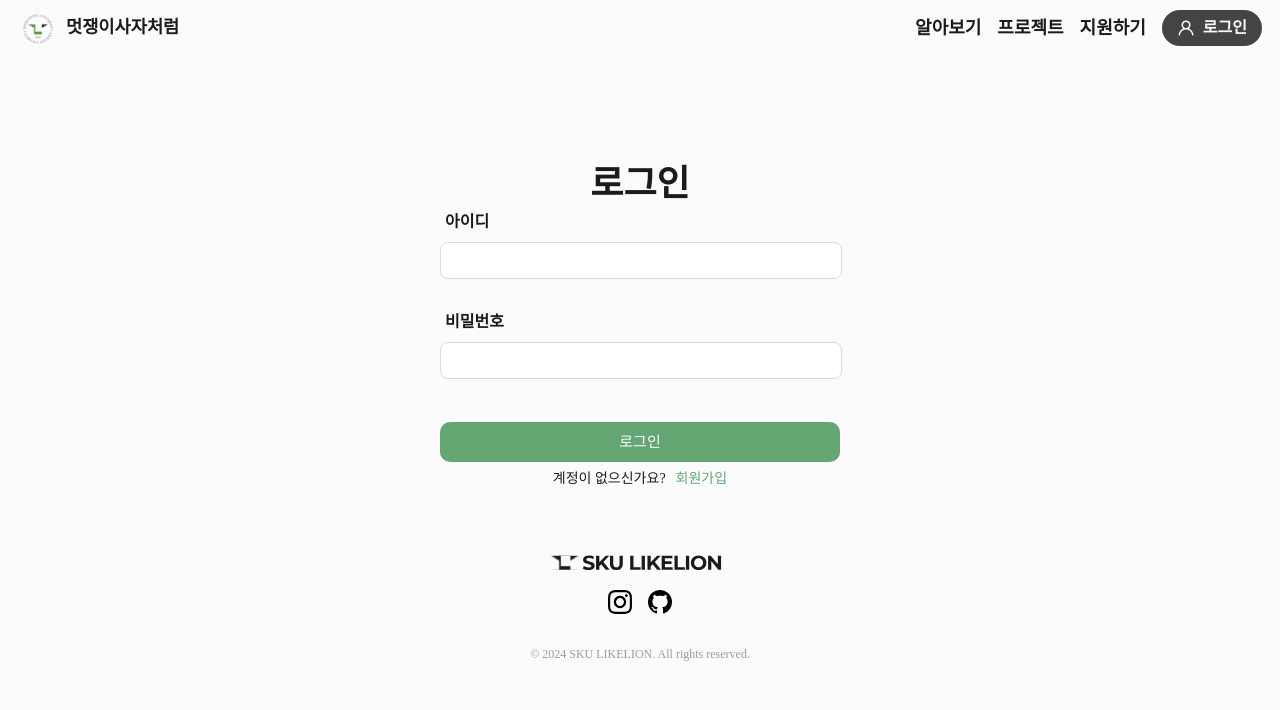
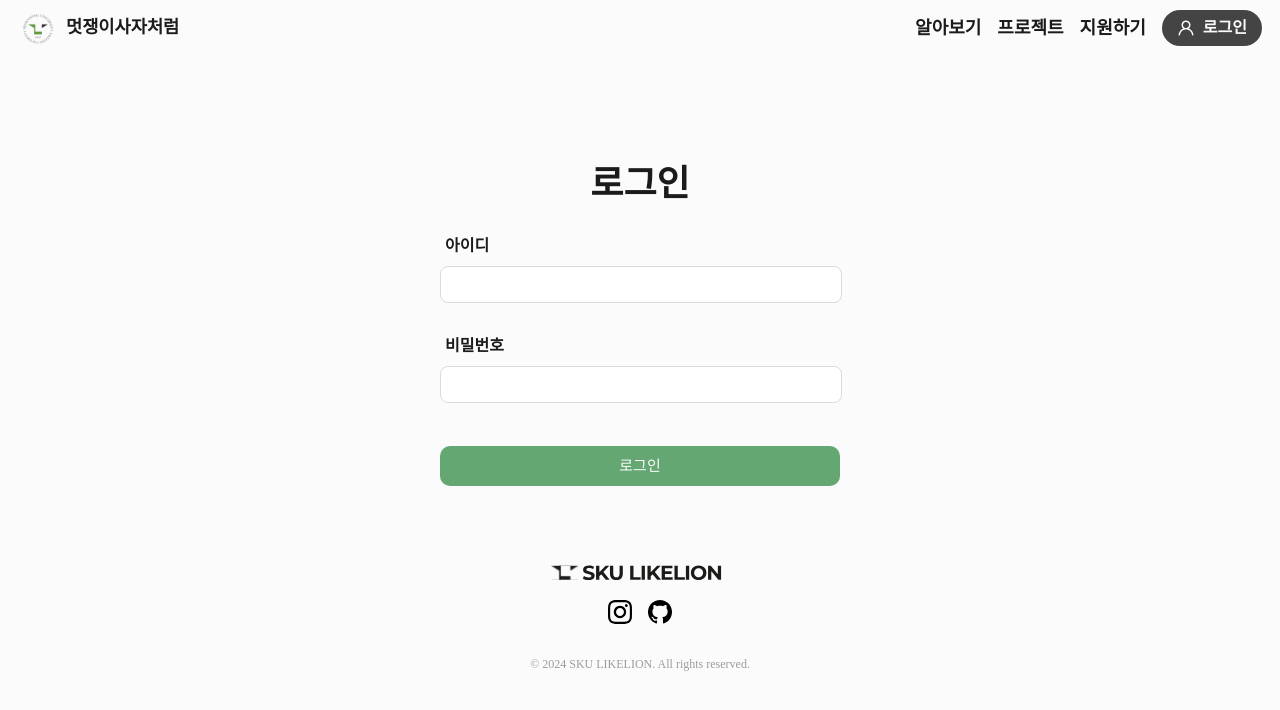
Before and after one commit to LikeLion-SKU/likelion-homepage-fe, a React (Vite) app: page /login in a window 1280 px wide. Shown: the top 710 px of the page. Built offline with nearby package versions, Linux system fonts and the light colour scheme; no server answers; a web font is replaced by a local one.

Commit message:
♻️Refactor: LoginFormContainer 작성/ LoginPage 재작성/ LoginForm__title mb 3vh 추가

```diff
--- a/src/components/login/LoginForm.module.css
+++ b/src/components/login/LoginForm.module.css
@@ -9,6 +9,7 @@
 
 .login-form__title {
   color: var(--main-text-color);
+  margin-bottom: 3vh;
   font-size: 3.6rem;
   font-weight: 750;
 }
--- /dev/null
+++ b/src/components/login/LoginFormContainer.jsx
@@ -0,0 +1,5 @@
+import styles from './LoginFormContainer.module.css';
+
+export default function LoginFormContainer({ children }) {
+  return <div className={styles['container']}>{children}</div>;
+}
--- /dev/null
+++ b/src/components/login/LoginFormContainer.module.css
@@ -0,0 +1,11 @@
+.container {
+  text-align: center;
+  height: 100%;
+  margin-top: 5vh;
+  margin-bottom: 3vh;
+  padding-bottom: 3vh;
+  display: flex;
+  flex-direction: column;
+  align-items: center;
+  width: 100%;
+}
--- a/src/pages/LoginPage.jsx
+++ b/src/pages/LoginPage.jsx
@@ -1,10 +1,10 @@
-import React from 'react';
-import LoginSection from '@components/login/LoginSection';
+import LoginFormContainer from '@/components/login/LoginFormContainer';
+import LoginForm from '@/components/login/LoginForm';
 
 export default function LoginPage() {
   return (
-    <>
-      <LoginSection />
-    </>
+    <LoginFormContainer>
+      <LoginForm />
+    </LoginFormContainer>
   );
 }
```
